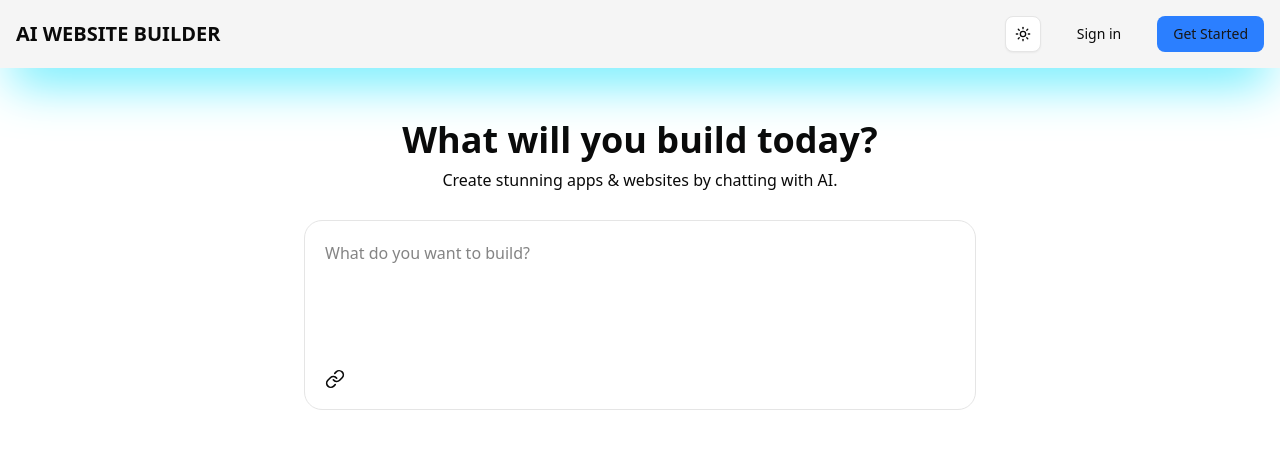
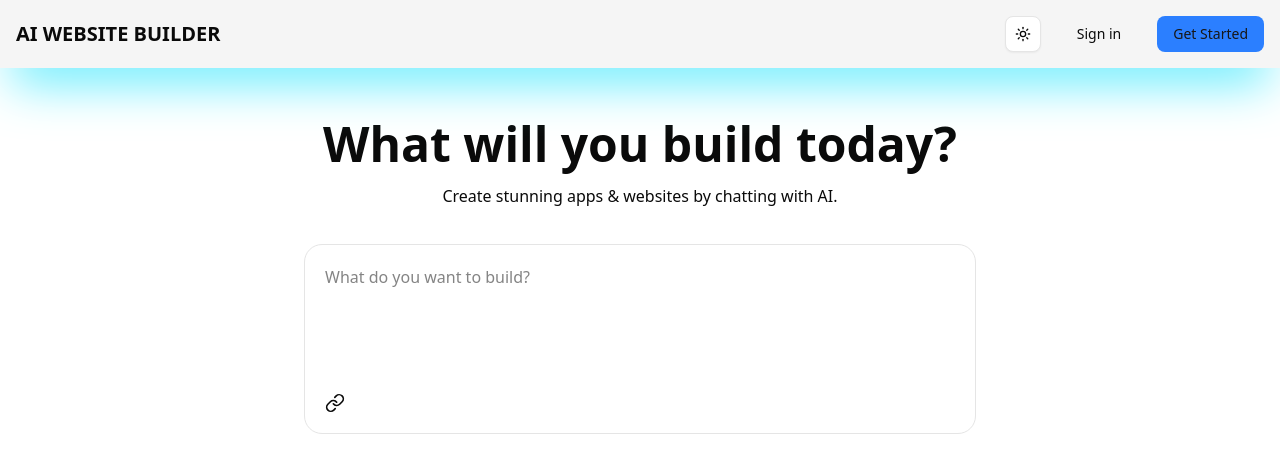
Before and after one commit to Nilankush/AI-Website-builder, a Next.js app: page / in a window 1280 px wide. Shown: the top 472 px of the page. Built offline with nearby package versions, Linux system fonts and the light colour scheme; no server answers; sample sign-in values are in the browser's storage.

Commit message:
fix: H1 fix

```diff
--- a/components/promptSection.tsx
+++ b/components/promptSection.tsx
@@ -68,8 +68,8 @@ export default function PromptSection(){
     };
 
  return(
-    <div className="flex flex-col items-center justify-center gap-2 mt-30">
-        <h2 className="text-2xl md:text-4xl lg:text-4xl font-bold">What will you build today?</h2>
+    <div className="flex flex-col items-center justify-center gap-4 mt-30">
+        <h2 className="text-2xl md:text-5xl font-bold">What will you build today?</h2>
         <p className="font-medium">Create stunning apps & websites by chatting with AI.</p>
         <div className="border rounded-2xl p-5 max-w-2xl w-full mt-5">
             <div className="flex gap-2">
```
